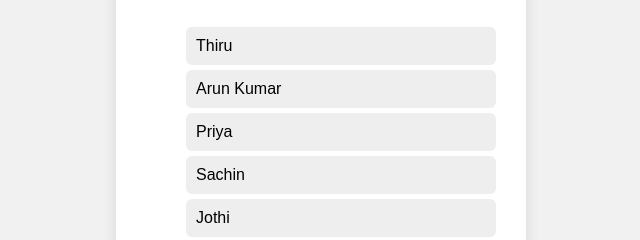
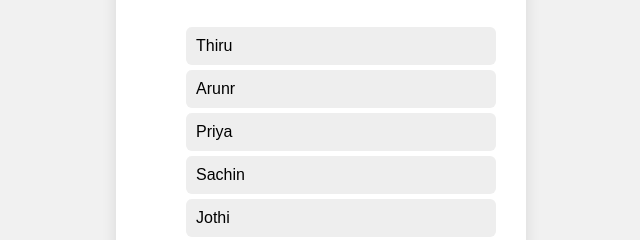
Before and after one commit to Thirumurugan05/GitHubbb, a plain HTML site: page Js_Projctz/index.html in a window 1280 px wide. Shown: the part 266-506 px from the top of the page, 319-959 px from the left. Drawn offline with Linux system fonts and the light colour scheme.

Commit message:
Html-Modified

```diff
--- a/Js_Projctz/index.html
+++ b/Js_Projctz/index.html
@@ -14,7 +14,7 @@
 
     <ul id="list">
         <li>Thiru</li>
-        <li>Arun Kumar</li>
+        <li>Arunr</li>
         <li>Priya</li>
         <li>Sachin</li>
         <li>Jothi</li>
```
